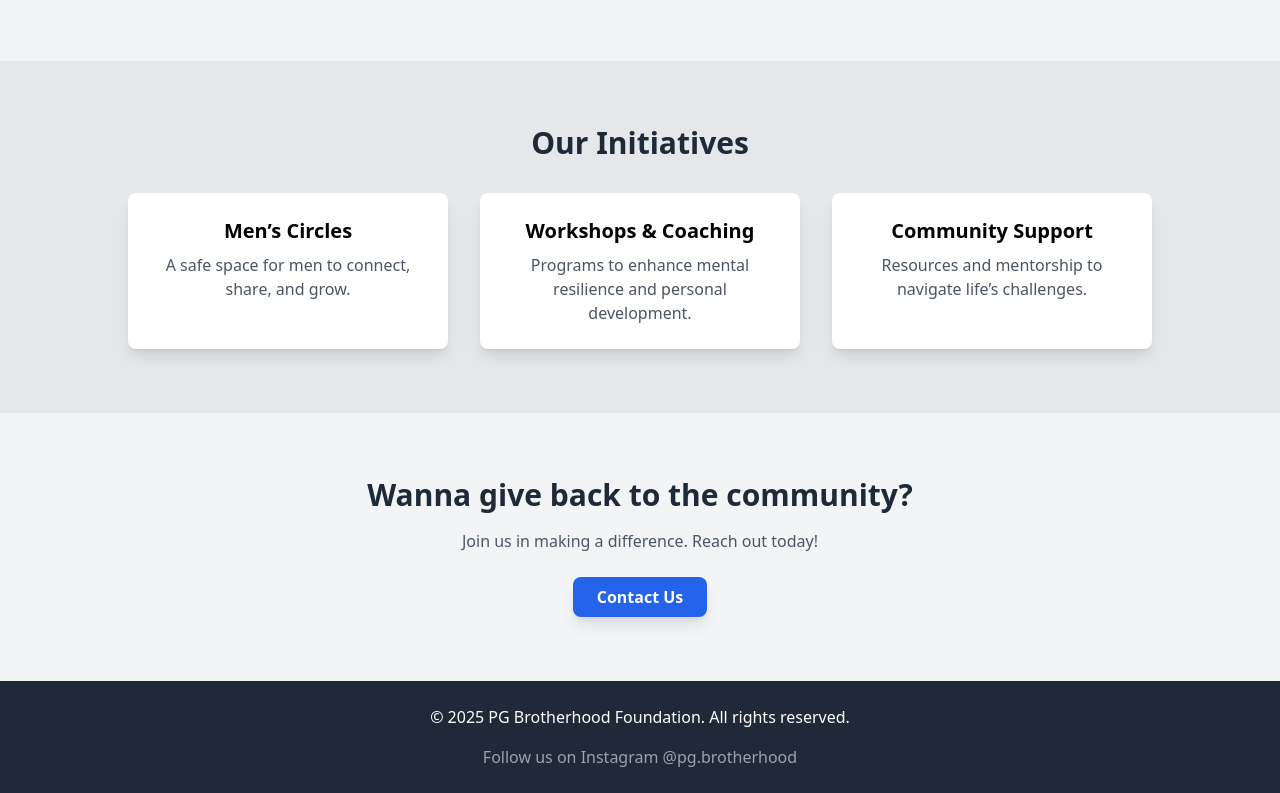
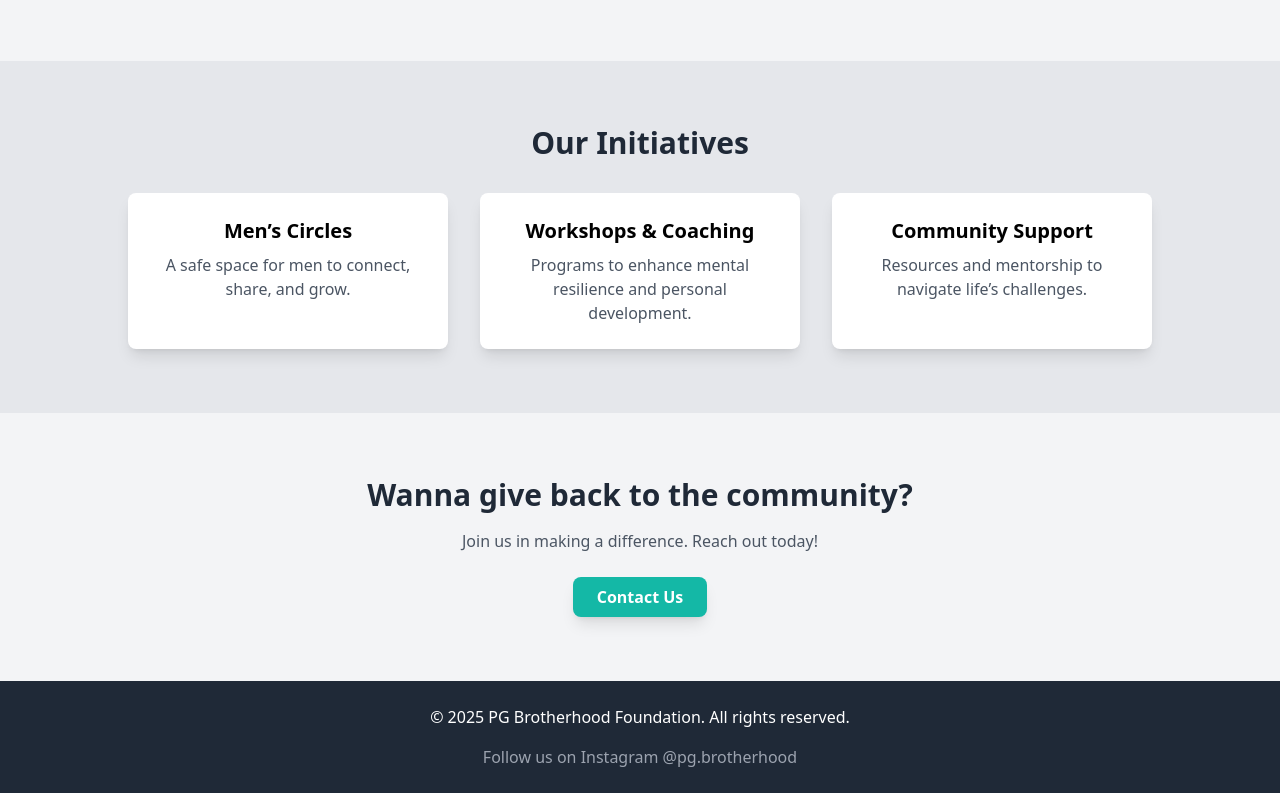
Before and after one commit to xeroxx/pgbrotherhood, a plain HTML site: page index.html in a window 1280 px wide. Shown: the part 623-1416 px from the top of the page. Drawn offline with nearby package versions, Linux system fonts and the light colour scheme; a web font is replaced by a local one.

Commit message:
Update index.html

```diff
--- a/index.html
+++ b/index.html
@@ -87,7 +87,7 @@
         <section id="contact" class="py-16 px-6 text-center">
             <h2 class="text-3xl font-bold text-gray-800">Wanna give back to the community?</h2>
             <p class="mt-4 text-gray-600">Join us in making a difference. Reach out today!</p>
-            <a href="mailto:info@pgbrotherhood.org" class="mt-6 inline-block bg-blue-600 text-white font-semibold py-2 px-6 rounded-lg shadow-lg hover:bg-blue-700">Contact Us</a>
+            <a href="mailto:info@pgbrotherhood.org" class="mt-6 inline-block brand-bg text-white font-semibold py-2 px-6 rounded-lg shadow-lg hover:brand-bg:hover">Contact Us</a>
         </section>
     </div>
 
```
